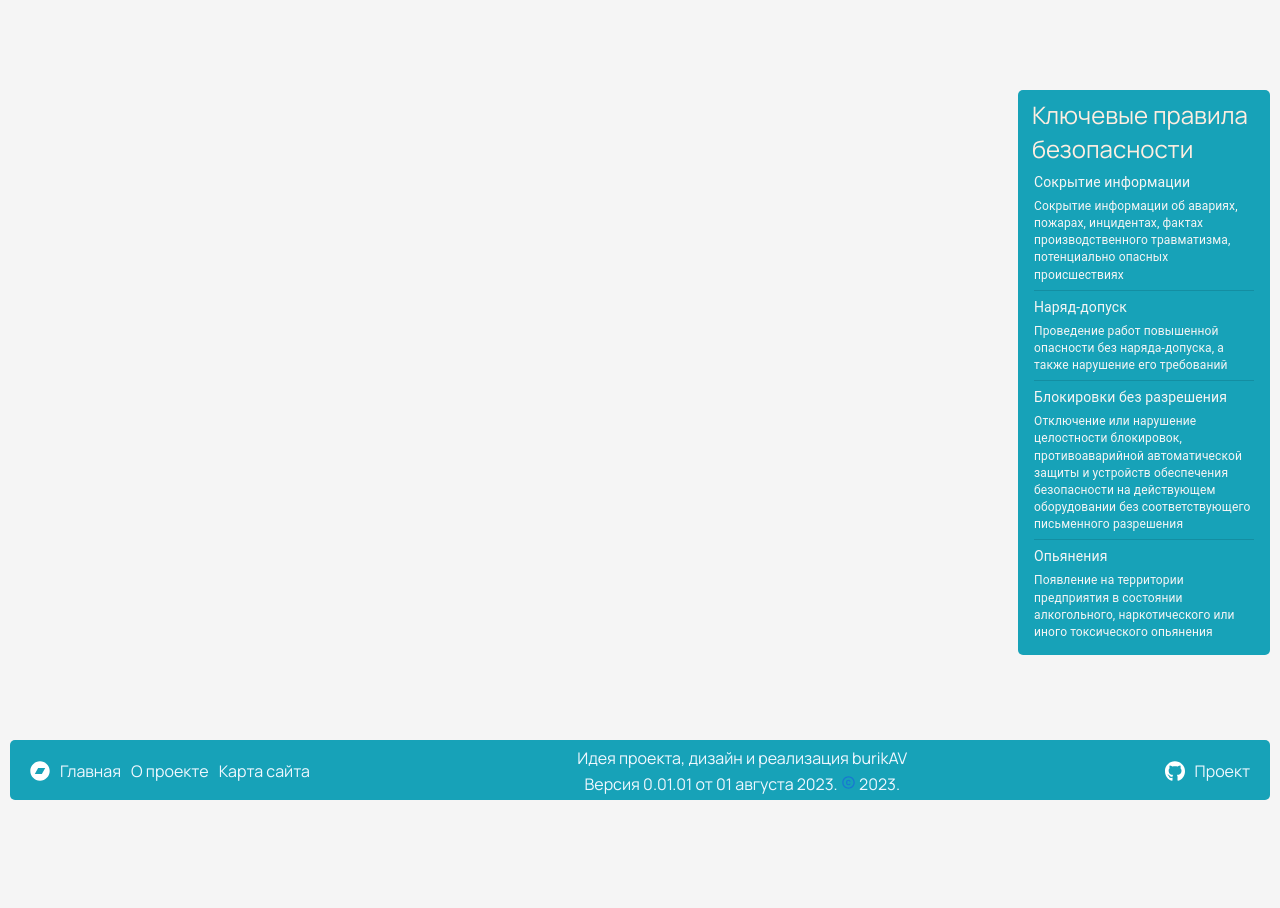
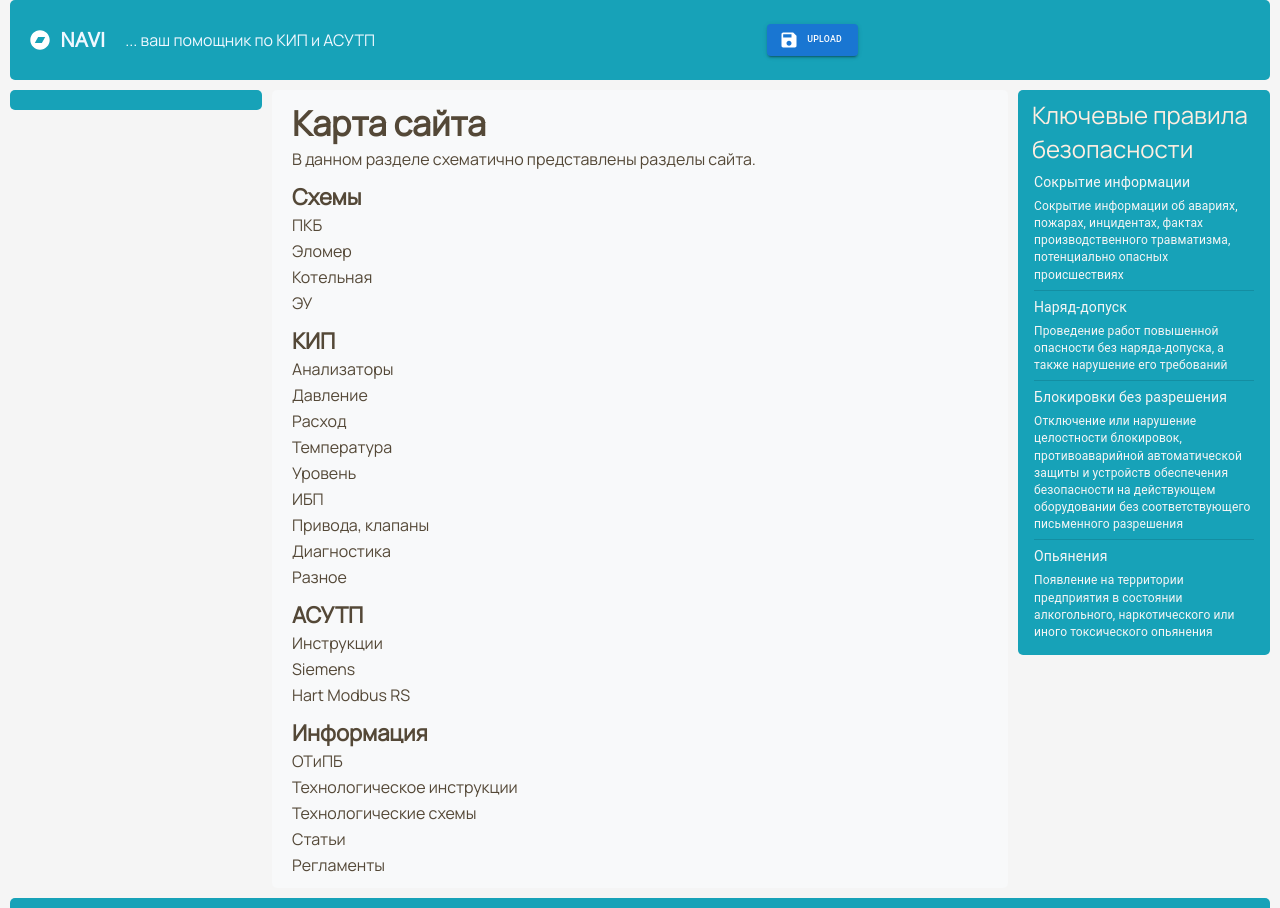
Before and after one commit to burik84/navi-ppnw, a React (Create React App) app: page /map in a window 1280 px wide. Shown: the top 908 px of the page. Before the commit the page ends 800 px from the top, so only its background shows below. Built offline with nearby package versions, Linux system fonts and the light colour scheme.

Commit message:
fix: fixed map

```diff
--- a/src/script/App.tsx
+++ b/src/script/App.tsx
@@ -8,8 +8,8 @@ import { Footer } from './layout/Footer';
 import { Aside } from './layout/Aside';
 
 import { Main } from './pages/Main';
-// import { About } from './pages/About';
-// import { Map } from './pages/Map';
+import { About } from './pages/About';
+import { Map } from './pages/Map';
 // import { Asutp } from './pages/Asutp';
 // import { Info } from './pages/Info';
 // import { Scheme } from './pages/Scheme';
@@ -27,20 +27,20 @@ export function App(): JSX.Element {
       <div className="container">
       <AppContextProvider>
           <Routes>
-            {/* <Route path="/about" component={About} />
-            <Route path="/map" component={Map} />
-            <Route path="/scheme/:section" component={Scheme} />
-            <Route path="/scheme/" component={Scheme} />
-            <Route path="/uku/:section" component={Uku} />
-            <Route path="/uku" component={Uku} />
-            <Route path="/kip/:section" component={Kip} />
-            <Route path="/kip" component={Kip} />
-            <Route path="/asutp/:section" component={Asutp} />
-            <Route path="/asutp" component={Asutp} />
-            <Route path="/info/:section" component={Info} />
-            <Route path="/info" component={Info} />
-            <Route path="/search" component={Search} />
-            <Route path="/main" component={Main} /> */}
+            <Route path="/about" element={<About/>} />
+            <Route path="/map" element={<Map/>} />
+            {/* <Route path="/scheme/:section" component={Scheme} /> */}
+            {/* <Route path="/scheme/" component={Scheme} /> */}
+            {/* <Route path="/uku/:section" component={Uku} /> */}
+            {/* <Route path="/uku" component={Uku} /> */}
+            {/* <Route path="/kip/:section" component={Kip} /> */}
+            {/* <Route path="/kip" component={Kip} /> */}
+            {/* <Route path="/asutp/:section" component={Asutp} /> */}
+            {/* <Route path="/asutp" component={Asutp} /> */}
+            {/* <Route path="/info/:section" component={Info} /> */}
+            {/* <Route path="/info" component={Info} /> */}
+            {/* <Route path="/search" component={Search} /> */}
+            <Route path="/main" element={<Main/>}/>
             <Route path="/" element={<Main/>} />
             <Route path="*">Sorry, This page not found</Route>
           </Routes>
--- a/src/script/components/ButtonInput.tsx
+++ b/src/script/components/ButtonInput.tsx
@@ -9,8 +9,7 @@ import SaveIcon from '@mui/icons-material/Save';
 import { AppContextSource } from '../services/AppContext';
 import { getDataFromFile } from '../services/fetchDataJSON';
 
-const useStyles = makeStyles()((theme: Theme) =>
-  createStyles({
+const useStyles = makeStyles()((theme: Theme) =>({
     root: {
       '& > *': {
         margin: theme.spacing(1),
@@ -42,14 +41,13 @@ export const ButtonInput: React.FC = (): ReactElement => {
   };
 
   return (
-    // <div className={classes.classes.root}>
-    //   <input accept=".json" className={classes.input} id="icon-button-file" type="file" onChange={handleChange} />
-    //   <label htmlFor="icon-button-file">
-    //     <Button variant="contained" color="primary" component="span" startIcon={<SaveIcon />}>
-    //       Upload
-    //     </Button>
-    //   </label>
-    // </div>
-    <div>'Заглушка'</div>
+    <div className={classes.classes.root}>
+      <input accept=".json" className={classes.classes.input} id="icon-button-file" type="file" onChange={handleChange} />
+      <label htmlFor="icon-button-file">
+        <Button variant="contained" color="primary" component="span" startIcon={<SaveIcon />}>
+          Upload
+        </Button>
+      </label>
+    </div>
   );
 };
--- a/src/script/components/Menu.tsx
+++ b/src/script/components/Menu.tsx
@@ -72,6 +72,7 @@ const useCurrentRoute = () => {
   //   }
   // });
   console.log(location);
+  console.log(result);
   return result;
 };
 
--- a/src/script/components/Navigation.tsx
+++ b/src/script/components/Navigation.tsx
@@ -3,7 +3,7 @@ import { ReactElement } from 'react';
 import { NavLink } from 'react-router-dom';
 
 import { AppContextSource } from '../services/AppContext';
-// import { ButtonInput } from '../components/ButtonInput';
+import { ButtonInput } from '../components/ButtonInput';
 
 const Lists: React.FC = (): ReactElement => {
   return (
@@ -48,7 +48,7 @@ export const Navigation: React.FC = (): ReactElement => {
   return (
     <nav className="navigation">
       {isLoad && <Lists />}
-      {/* {!isLoad && <ButtonInput />} */}
+      {!isLoad && <ButtonInput />}
     </nav>
   );
 };
--- a/src/script/layout/Header.tsx
+++ b/src/script/layout/Header.tsx
@@ -1,6 +1,5 @@
 import React from 'react';
 import { Link } from 'react-router-dom';
-// import logo from '../../assets/icons/bandcamp-brands.svg';
 import { Navigation } from '../components/Navigation';
 import { LogoElement } from '../shared/svgElements';
 
--- a/src/script/pages/Main.tsx
+++ b/src/script/pages/Main.tsx
@@ -1,6 +1,6 @@
 import React from 'react';
 
-import { createStyles, Theme} from '@mui/material';
+import { createStyles, Theme } from '@mui/material';
 import { makeStyles } from 'tss-react/mui';
 import { List, ListItem, ListItemText, ListItemIcon } from '@mui/material';
 import WarningIcon from '@mui/icons-material/Warning';
@@ -10,7 +10,7 @@ import { Header } from '../layout/Header';
 import { Menu } from '../components/Menu';
 import { colorAdditional } from '../shared/constants';
 import { Classes } from '../shared/types';
-// import { ButtonInput } from '../components/ButtonInput';
+import { ButtonInput } from '../components/ButtonInput';
 
 import logoWindows from '../../assets/icons/windows-brands.svg';
 
@@ -34,7 +34,6 @@ const useStyles = makeStyles()((theme) => ({
 
 export const Main: React.FC = () => {
   const classes: Classes = useStyles();
-  console.log(classes);
 
   return (
     <>
@@ -80,7 +79,7 @@ export const Main: React.FC = () => {
           <li>Нажать на ярлык или открыть файл index.html</li>
           <li>
             Открывается главная страница на которой необходимо нажать кнопку
-            {/* <ButtonInput /> */}
+            <ButtonInput />
           </li>
           <li>Выбрать файл source.json (располагается в корне папки navi). Вся информация содержится в этом файле</li>
           <li>Можно пользоваться.</li>
--- a/src/script/pages/Map.tsx
+++ b/src/script/pages/Map.tsx
@@ -16,37 +16,16 @@ export const Map: React.FC = () => {
           <h4>Схемы</h4>
           <ul className="map__list">
             <li className="map__item">
-              <Link to="/scheme/sug">СУГ</Link>
+              <Link to="/scheme/pkb">ПКБ</Link>
             </li>
             <li className="map__item">
-              <Link to="/scheme/us">УС</Link>
+              <Link to="/scheme/elomer">Эломер</Link>
             </li>
             <li className="map__item">
-              <Link to="/scheme/uhb">УХБ</Link>
+              <Link to="/scheme/teplo">Котельная</Link>
             </li>
             <li className="map__item">
-              <Link to="/scheme/ith">ИТХ</Link>
-            </li>
-            <li className="map__item">
-              <Link to="/scheme/ups">Причал</Link>
-            </li>
-            <li className="map__item">
-              <Link to="/scheme/ahz">АХЗ</Link>
-            </li>
-            <li className="map__item">
-              <Link to="/scheme/other">Вспомогательная</Link>
-            </li>
-            <li className="map__item">
-              <Link to="/scheme/ais">АИС</Link>
-            </li>
-            <li className="map__item">
-              <Link to="/scheme/aov">АОВ</Link>
-            </li>
-            <li className="map__item">
-              <Link to="/scheme/rotork">Петли.Rotork</Link>
-            </li>
-            <li className="map__item">
-              <Link to="/scheme/sgoes">Петли.СГОЭС</Link>
+              <Link to="/scheme/trial">ЭУ</Link>
             </li>
           </ul>
         </div>
@@ -69,16 +48,10 @@ export const Map: React.FC = () => {
               <Link to="/kip/level">Уровень</Link>
             </li>
             <li className="map__item">
-              <Link to="/kip/modul">Барьеры Модули AI/DI/DO</Link>
-            </li>
-            <li className="map__item">
               <Link to="/kip/ibp">ИБП</Link>
             </li>
             <li className="map__item">
               <Link to="/kip/drive">Привода, клапаны</Link>
-            </li>
-            <li className="map__item">
-              <Link to="/kip/enraf">Enraf</Link>
             </li>
             <li className="map__item">
               <Link to="/kip/equip">Диагностика</Link>
@@ -89,60 +62,16 @@ export const Map: React.FC = () => {
           </ul>
         </div>
         <div className="lists">
-          <h4>УКУ</h4>
-          <ul className="map__list">
-            <li className="map__item">
-              <Link to="/uku/44_1">44.1</Link>
-            </li>
-            <li className="map__item">
-              <Link to="/uku/44_2">44.2</Link>
-            </li>
-            <li className="map__item">
-              <Link to="/uku/44_3">44.3</Link>
-            </li>
-            <li className="map__item">
-              <Link to="/uku/700_3">700.3</Link>
-            </li>
-            <li className="map__item">
-              <Link to="/uku/ppu">ППУ</Link>
-            </li>
-            <li className="map__item">
-              <Link to="/uku/instruction">Инструкции и методики поверки</Link>
-            </li>
-          </ul>
-        </div>
-        <div className="lists">
           <h4>АСУТП</h4>
           <ul className="map__list">
             <li className="map__item">
               <Link to="/asutp/re">Инструкции</Link>
             </li>
             <li className="map__item">
-              <Link to="/asutp/centum">Centum VP</Link>
-            </li>
-            <li className="map__item">
-              <Link to="/asutp/prosafe">Prosafe RS</Link>
-            </li>
-            <li className="map__item">
-              <Link to="/asutp/server">Servers</Link>
-            </li>
-            <li className="map__item">
               <Link to="/asutp/siemens">Siemens</Link>
             </li>
             <li className="map__item">
-              <Link to="/asutp/stardom">Stardom</Link>
-            </li>
-            <li className="map__item">
               <Link to="/asutp/hart">Hart Modbus RS</Link>
-            </li>
-            <li className="map__item">
-              <Link to="/asutp/scada">Scada</Link>
-            </li>
-            <li className="map__item">
-              <Link to="/asutp/enraf">Enraf</Link>
-            </li>
-            <li className="map__item">
-              <Link to="/asutp/smis">СМИС</Link>
             </li>
           </ul>
         </div>
@@ -153,16 +82,13 @@ export const Map: React.FC = () => {
               <Link to="/info/otpb">ОТиПБ</Link>
             </li>
             <li className="map__item">
-              <Link to="/info/equip">Технологическое оборудование. Инструкции</Link>
+              <Link to="/info/equip">Технологическое инструкции</Link>
             </li>
             <li className="map__item">
-              <Link to="/info/methodologies">Методики поверки</Link>
+              <Link to="/info/map">Технологические схемы</Link>
             </li>
             <li className="map__item">
-              <Link to="/info/map">Схемы технологические. Карта площадки.</Link>
-            </li>
-            <li className="map__item">
-              <Link to="/info/artic">Статьи</Link>
+              <Link to="/info/artical">Статьи</Link>
             </li>
             <li className="map__item">
               <Link to="/info/reglament">Регламенты</Link>
```
